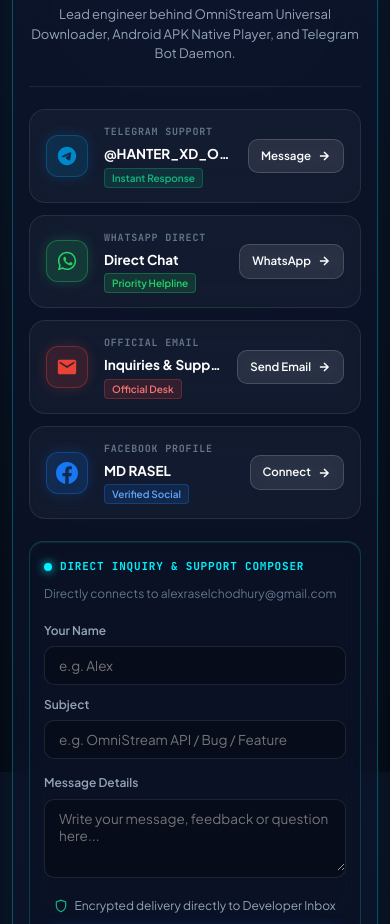
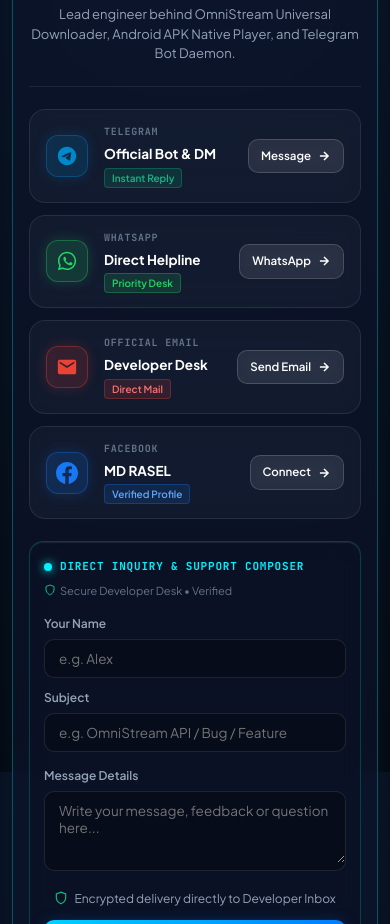
Before and after one commit to HANTER-XD-OFFICIAL/OmniStream, a website: page docs/index.html in a window 390 px wide. Shown: the part 4292-5216 px from the top of the page. Drawn offline with Linux system fonts and the light colour scheme; no server answers.

Commit message:
refactor: improve email launcher and UI responsiveness
Implement a robust mobile-friendly mail launcher, update Telegram support labels, and optimize the direct mail box layout for smaller screens.

```diff
--- a/docs/app.js
+++ b/docs/app.js
@@ -887,10 +887,18 @@ function initSupportForm() {
     const mailtoUrl = `mailto:alexraselchodhury@gmail.com?subject=${encodeURIComponent(subject)}&body=${encodeURIComponent(emailBody)}`;
 
     // Feedback notification toast
-    showToast("Launching your email client...", "info");
+    showToast("Opening your Email app...", "info");
 
-    // Open default mail app
-    window.location.href = mailtoUrl;
+    // Robust mobile mail app launcher
+    const tempLink = document.createElement("a");
+    tempLink.href = mailtoUrl;
+    tempLink.target = "_blank";
+    tempLink.rel = "noopener noreferrer";
+    document.body.appendChild(tempLink);
+    tempLink.click();
+    setTimeout(() => {
+      tempLink.remove();
+    }, 500);
   });
 }
 
--- a/docs/index.html
+++ b/docs/index.html
@@ -373,9 +373,9 @@
               <svg width="22" height="22" viewBox="0 0 24 24" fill="currentColor"><path d="M12 2C6.48 2 2 6.48 2 12s4.48 10 10 10 10-4.48 10-10S17.52 2 12 2zm4.64 6.8c-.15 1.58-.8 5.42-1.13 7.19-.14.75-.42 1-.68 1.03-.58.05-1.02-.38-1.58-.75-.88-.58-1.38-.94-2.23-1.5-.99-.65-.35-1.01.22-1.59.15-.15 2.71-2.48 2.76-2.69a.2.2 0 0 0-.05-.18c-.06-.05-.14-.03-.21-.02-.09.02-1.49.95-4.22 2.79-.4.27-.76.41-1.08.4-.36-.01-1.04-.2-1.55-.37-.63-.2-1.12-.31-1.08-.66.02-.18.27-.36.74-.55 2.92-1.27 4.86-2.11 5.83-2.51 2.78-1.16 3.35-1.36 3.73-1.36.08 0 .27.02.39.12.1.08.13.19.14.27-.01.06.01.24 0 .37z"/></svg>
             </div>
             <div class="channel-details">
-              <span class="channel-label">TELEGRAM SUPPORT</span>
-              <span class="channel-title">@HANTER_XD_OFFICIAL</span>
-              <span class="channel-badge badge-active">Instant Response</span>
+              <span class="channel-label">TELEGRAM</span>
+              <span class="channel-title">Official Bot &amp; DM</span>
+              <span class="channel-badge badge-active">Instant Reply</span>
             </div>
             <div class="channel-actions">
               <a href="https://t.me/HANTER_XD_OFFICIAL" target="_blank" rel="noopener noreferrer" class="btn btn-sm btn-touch-glass btn-tg-touch">
@@ -391,9 +391,9 @@
               <svg width="22" height="22" viewBox="0 0 24 24" fill="currentColor"><path d="M12.04 2C6.58 2 2.13 6.45 2.13 11.91C2.13 13.66 2.59 15.36 3.45 16.86L2.05 22L7.3 20.62C8.75 21.41 10.38 21.83 12.04 21.83C17.5 21.83 21.95 17.38 21.95 11.92C21.95 9.27 20.92 6.78 19.05 4.91C17.18 3.03 14.69 2 12.04 2M12.05 3.67C14.25 3.67 16.31 4.53 17.87 6.09C19.42 7.65 20.28 9.72 20.28 11.92C20.28 16.46 16.58 20.15 12.04 20.15C10.56 20.15 9.11 19.76 7.85 19L7.55 18.83L4.43 19.65L5.26 16.61L5.06 16.29C4.24 15 3.8 13.47 3.8 11.91C3.81 7.37 7.5 3.67 12.05 3.67M9.53 7.34C9.36 7.34 9.09 7.4 8.87 7.65C8.65 7.89 8.02 8.48 8.02 9.71C8.02 10.94 8.92 12.12 9.04 12.28C9.17 12.45 10.77 14.93 13.23 16C15.28 16.89 15.69 16.71 16.14 16.67C16.59 16.63 17.58 16.08 17.79 15.5C18 14.91 18 14.41 17.93 14.31C17.87 14.2 17.7 14.14 17.45 14.02C17.2 13.89 15.97 13.29 15.74 13.2C15.52 13.12 15.35 13.08 15.18 13.33C15 13.58 14.5 14.2 14.35 14.37C14.2 14.53 14.05 14.56 13.8 14.43C13.55 14.31 12.75 14.05 11.8 13.2C11.06 12.54 10.56 11.73 10.42 11.48C10.27 11.23 10.4 11.1 10.53 10.97C10.64 10.86 10.78 10.67 10.91 10.53C11.03 10.38 11.07 10.28 11.16 10.11C11.24 9.95 11.2 9.8 11.14 9.68C11.07 9.55 10.58 8.35 10.37 7.86C10.17 7.38 9.97 7.44 9.81 7.43C9.67 7.43 9.53 7.34 9.53 7.34Z"/></svg>
             </div>
             <div class="channel-details">
-              <span class="channel-label">WHATSAPP DIRECT</span>
-              <span class="channel-title">Direct Chat</span>
-              <span class="channel-badge badge-wa">Priority Helpline</span>
+              <span class="channel-label">WHATSAPP</span>
+              <span class="channel-title">Direct Helpline</span>
+              <span class="channel-badge badge-wa">Priority Desk</span>
             </div>
             <div class="channel-actions">
               <a href="https://wa.me/8801882278234?text=Hello%20MD%20RASEL,%20I%20am%20contacting%20regarding%20OmniStream" target="_blank" rel="noopener noreferrer" class="btn btn-sm btn-touch-glass btn-wa-touch">
@@ -410,8 +410,8 @@
             </div>
             <div class="channel-details">
               <span class="channel-label">OFFICIAL EMAIL</span>
-              <span class="channel-title">Inquiries & Support</span>
-              <span class="channel-badge badge-mail">Official Desk</span>
+              <span class="channel-title">Developer Desk</span>
+              <span class="channel-badge badge-mail">Direct Mail</span>
             </div>
             <div class="channel-actions">
               <a href="mailto:alexraselchodhury@gmail.com?subject=OmniStream%20Support%20Inquiry" class="btn btn-sm btn-touch-glass btn-mail-touch">
@@ -427,9 +427,9 @@
               <svg width="22" height="22" viewBox="0 0 24 24" fill="currentColor"><path d="M24 12.073c0-6.627-5.373-12-12-12s-12 5.373-12 12c0 5.99 4.388 10.954 10.125 11.854v-8.385H7.078v-3.47h3.047V9.43c0-3.007 1.792-4.669 4.533-4.669 1.312 0 2.686.235 2.686.235v2.953H15.83c-1.491 0-1.956.925-1.956 1.874v2.25h3.328l-.532 3.47h-2.796v8.385C19.612 23.027 24 18.062 24 12.073z"/></svg>
             </div>
             <div class="channel-details">
-              <span class="channel-label">FACEBOOK PROFILE</span>
+              <span class="channel-label">FACEBOOK</span>
               <span class="channel-title">MD RASEL</span>
-              <span class="channel-badge badge-fb">Verified Social</span>
+              <span class="channel-badge badge-fb">Verified Profile</span>
             </div>
             <div class="channel-actions">
               <a href="https://www.facebook.com/md.rasel.7.8.2.3.4" target="_blank" rel="noopener noreferrer" class="btn btn-sm btn-touch-glass btn-fb-touch">
@@ -445,9 +445,9 @@
           <div class="mail-box-header">
             <div class="mail-header-left">
               <span class="mail-badge-dot"></span>
-              <span class="mail-box-title">DIRECT INQUIRY & SUPPORT COMPOSER</span>
+              <span class="mail-box-title">DIRECT INQUIRY &amp; SUPPORT COMPOSER</span>
             </div>
-            <span class="mail-box-hint">Directly connects to alexraselchodhury@gmail.com</span>
+            <span class="mail-box-hint"><svg width="12" height="12" viewBox="0 0 24 24" fill="none" stroke="#10b981" stroke-width="2" style="vertical-align:-1px; margin-right:4px;"><path d="M12 22s8-4 8-10V5l-8-3-8 3v7c0 6 8 10 8 10z"/></svg>Secure Developer Desk &bull; Verified</span>
           </div>
           <form id="direct-support-form" class="mail-composer-form">
             <div class="mail-form-row">
--- a/docs/style.css
+++ b/docs/style.css
@@ -2130,6 +2130,15 @@ body {
     margin: 14px 0 22px;
     border-radius: 14px;
   }
+  .mail-box-header {
+    flex-direction: column;
+    align-items: flex-start;
+    gap: 6px;
+    margin-bottom: 14px;
+  }
+  .mail-box-hint {
+    font-size: 11px;
+  }
   .mail-form-row {
     grid-template-columns: 1fr;
     gap: 10px;
--- a/public/style.css
+++ b/public/style.css
@@ -2130,6 +2130,15 @@ body {
     margin: 14px 0 22px;
     border-radius: 14px;
   }
+  .mail-box-header {
+    flex-direction: column;
+    align-items: flex-start;
+    gap: 6px;
+    margin-bottom: 14px;
+  }
+  .mail-box-hint {
+    font-size: 11px;
+  }
   .mail-form-row {
     grid-template-columns: 1fr;
     gap: 10px;
```
Also changed, not shown: public/app.js (+11 -3 lines), public/index.html (+12 -12 lines).
